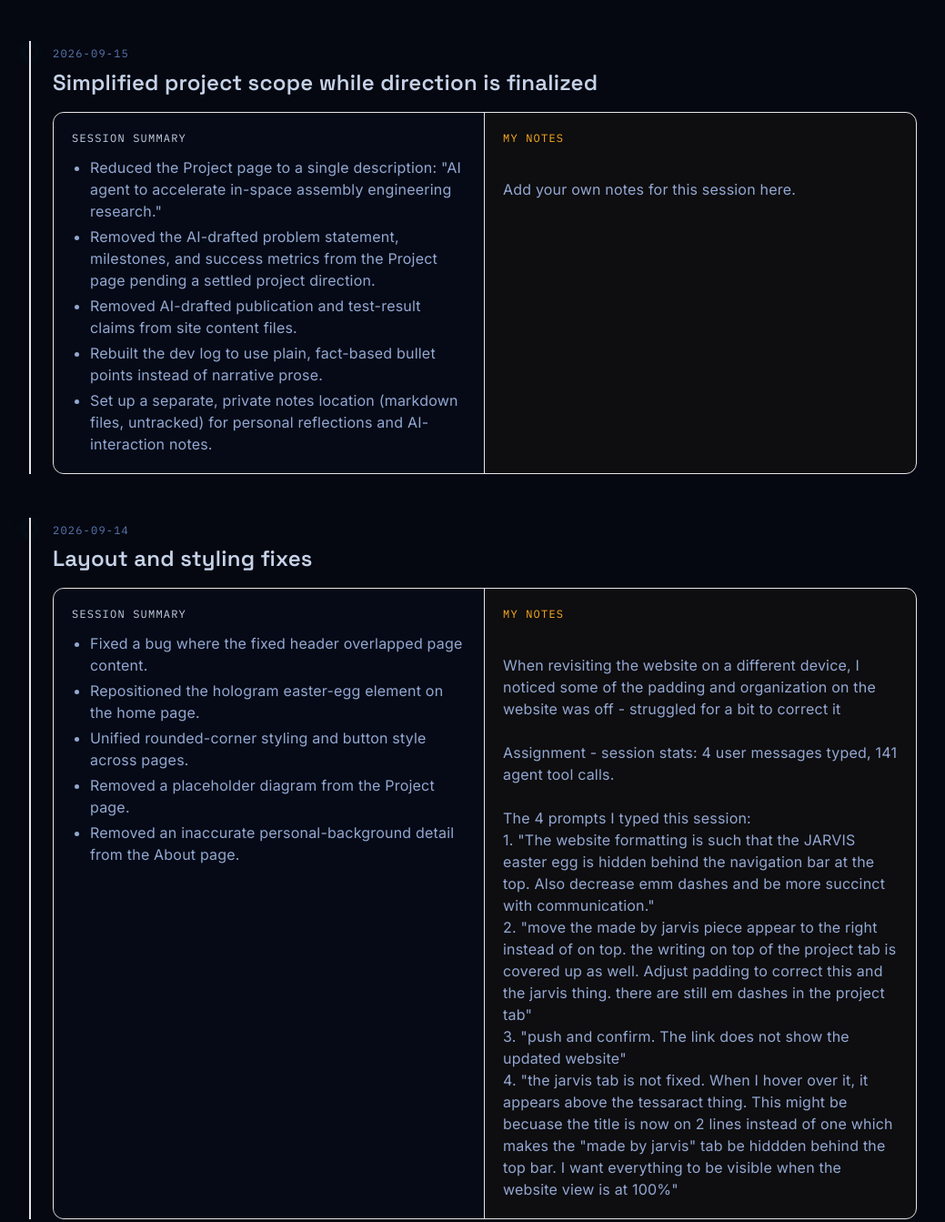
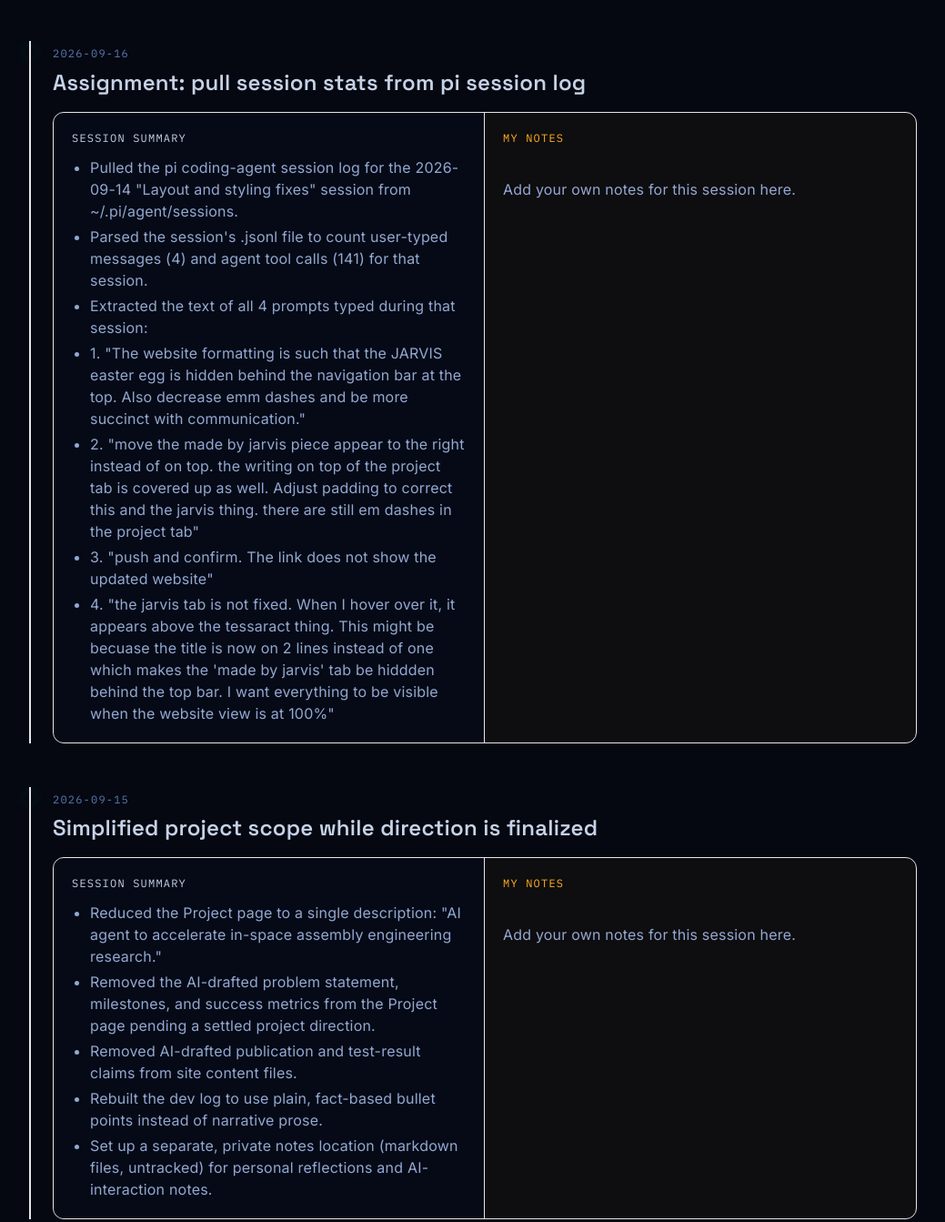
Before and after one commit to 16S893-AI-for-engineering-research/michaelkuhl10, an Astro site: page /michaelkuhl10/dev-log in a window 1280 px wide. Shown: the part 306-1649 px from the top of the page at 91% size, without its empty margins (120-1159 px from the left). Built offline with nearby package versions, Linux system fonts and the light colour scheme; Astro itself is replaced by a stand-in of ours.

Commit message:
Add new dev-log entry for session-stats assignment

```diff
--- a/src/pages/dev-log.astro
+++ b/src/pages/dev-log.astro
@@ -13,6 +13,20 @@ import BaseLayout from '@layouts/BaseLayout.astro';
 //
 // Add new entries to the top of this list as the project progresses.
 const entries = [
+  {
+    date: '2026-09-16',
+    title: 'Assignment: pull session stats from pi session log',
+    aiSummary: [
+      'Pulled the pi coding-agent session log for the 2026-09-14 "Layout and styling fixes" session from ~/.pi/agent/sessions.',
+      'Parsed the session\'s .jsonl file to count user-typed messages (4) and agent tool calls (141) for that session.',
+      'Extracted the text of all 4 prompts typed during that session:',
+      '1. "The website formatting is such that the JARVIS easter egg is hidden behind the navigation bar at the top. Also decrease emm dashes and be more succinct with communication."',
+      '2. "move the made by jarvis piece appear to the right instead of on top. the writing on top of the project tab is covered up as well. Adjust padding to correct this and the jarvis thing. there are still em dashes in the project tab"',
+      '3. "push and confirm. The link does not show the updated website"',
+      '4. "the jarvis tab is not fixed. When I hover over it, it appears above the tessaract thing. This might be becuase the title is now on 2 lines instead of one which makes the \'made by jarvis\' tab be hiddden behind the top bar. I want everything to be visible when the website view is at 100%"',
+    ],
+    personalNotes: `Add your own notes for this session here.`,
+  },
   {
     date: '2026-09-15',
     title: 'Simplified project scope while direction is finalized',
@@ -35,15 +49,7 @@ const entries = [
       'Removed a placeholder diagram from the Project page.',
       'Removed an inaccurate personal-background detail from the About page.',
     ],
-    personalNotes: `When revisiting the website on a different device, I noticed some of the padding and organization on the website was off - struggled for a bit to correct it
-
-Assignment - session stats: 4 user messages typed, 141 agent tool calls.
-
-The 4 prompts I typed this session:
-1. "The website formatting is such that the JARVIS easter egg is hidden behind the navigation bar at the top. Also decrease emm dashes and be more succinct with communication."
-2. "move the made by jarvis piece appear to the right instead of on top. the writing on top of the project tab is covered up as well. Adjust padding to correct this and the jarvis thing. there are still em dashes in the project tab"
-3. "push and confirm. The link does not show the updated website"
-4. "the jarvis tab is not fixed. When I hover over it, it appears above the tessaract thing. This might be becuase the title is now on 2 lines instead of one which makes the "made by jarvis" tab be hiddden behind the top bar. I want everything to be visible when the website view is at 100%"`,
+    personalNotes: `When revisiting the website on a different device, I noticed some of the padding and organization on the website was off - struggled for a bit to correct it`,
   },
   {
     date: '2026-09-11',
```
